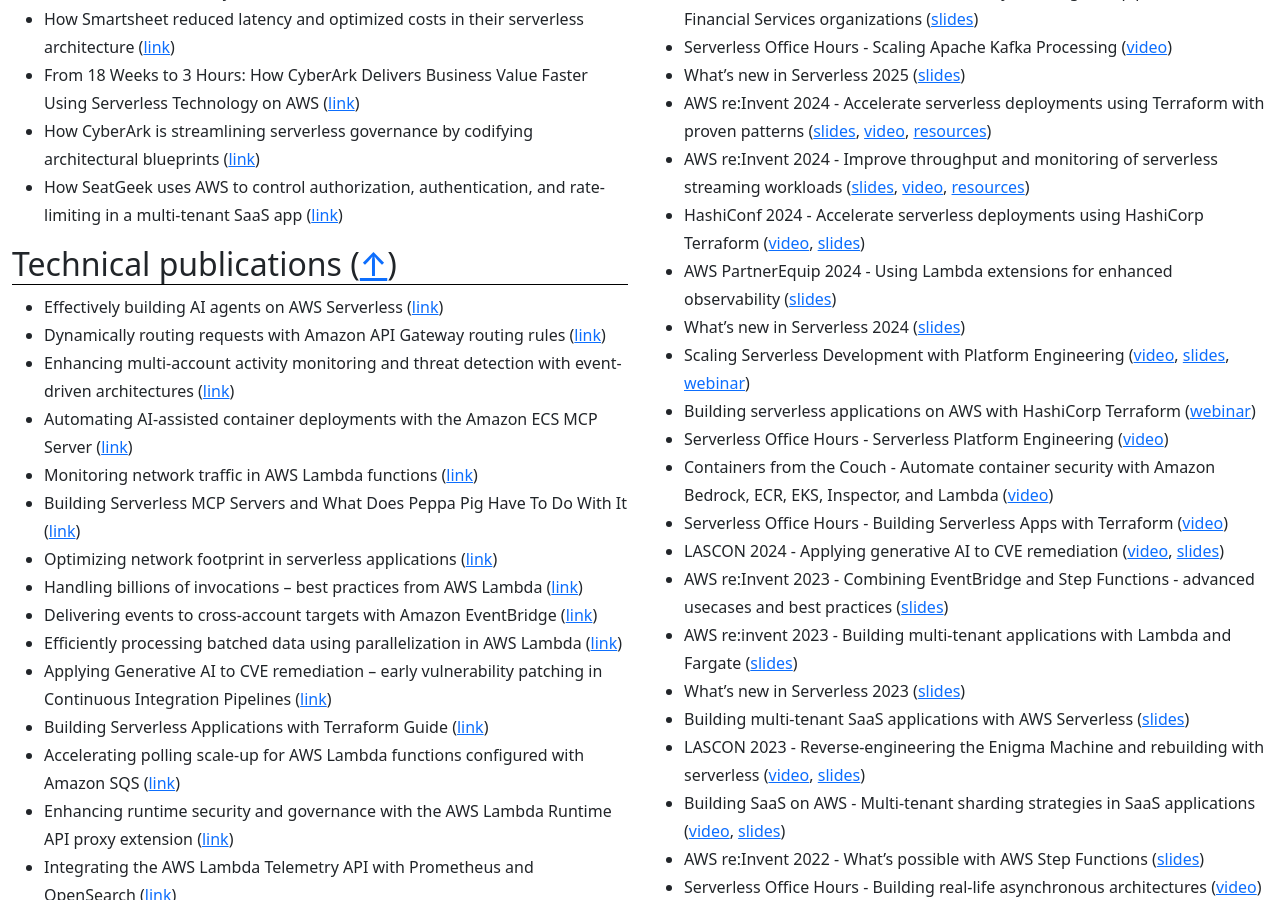
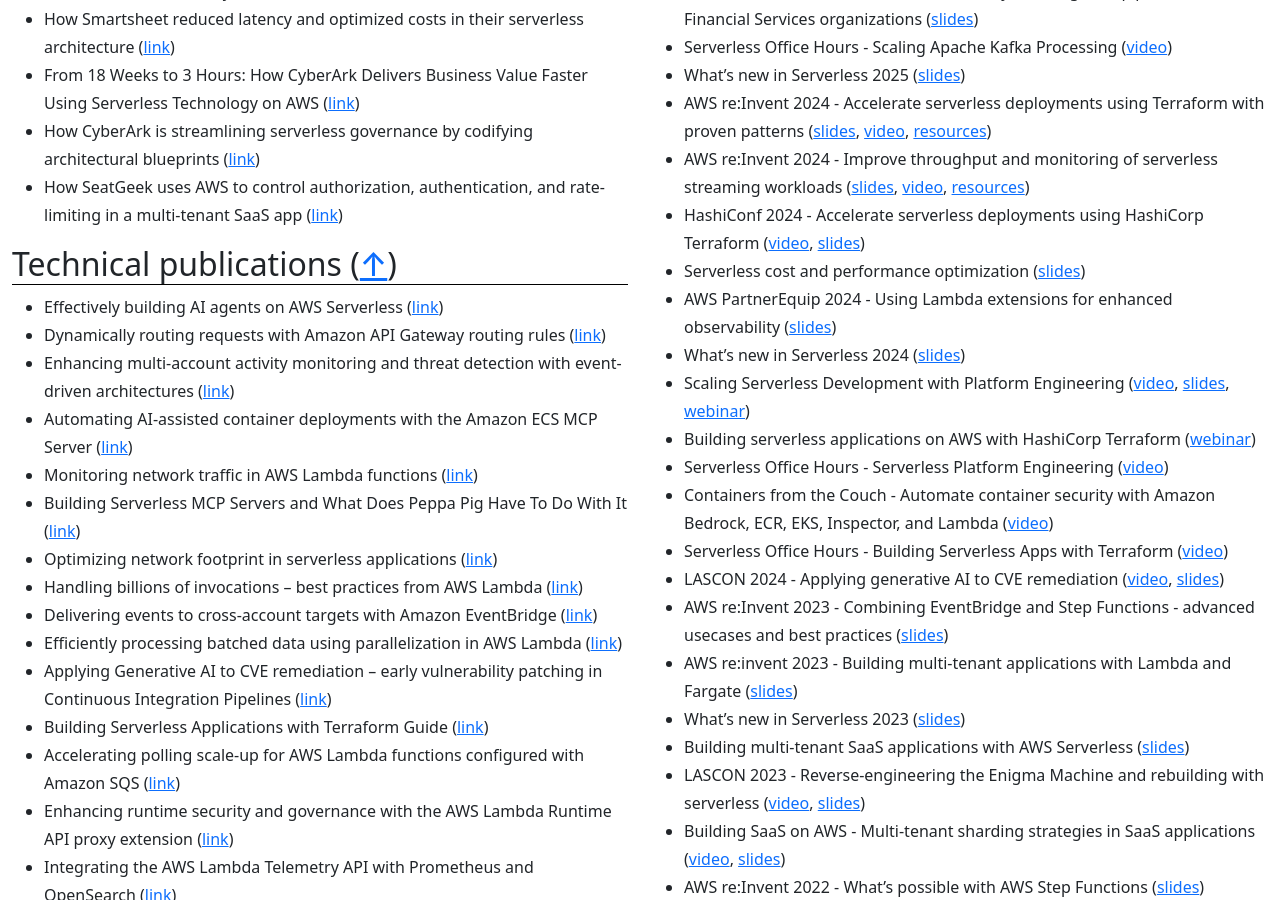
Before and after one commit to aal80/whoami, a Jekyll site: the page built from index.md, in a window 1280 px wide and 900 px high, scrolled down 816 px. Built offline with Jekyll 4.4.1, drawn with Linux system fonts in a browser that asks for light colours.

Commit message:
Update talks.md

```diff
--- a/_includes/talks.md
+++ b/_includes/talks.md
@@ -14,6 +14,7 @@
 - AWS re:Invent 2024 - Accelerate serverless deployments using Terraform with proven patterns ([slides](https://www.dropbox.com/scl/fi/g23cbpjwm8k6wr1xabzci/reinvent-2024-svs320-terraform-for-serverless.pdf?rlkey=o2zdnnn05r1dtvx7khohz0syh&st=lvqek48b&dl=0), [video](https://www.youtube.com/watch?v=fX7c2GGqTWs), [resources](https://aal80.github.io/reinvent2024-svs320))
 - AWS re:Invent 2024 - Improve throughput and monitoring of serverless streaming workloads ([slides](https://www.dropbox.com/scl/fi/i2o1j3492pmf3rylky1vj/reinvent-2024-svs217-improve-throughput-and-observability-serverless-streaming.pdf?rlkey=xqbn8f9g1ekvdyco6dbf3b2ye&st=7w5abp4n&dl=0), [video](https://www.youtube.com/watch?v=V8w35g7shIY), [resources](https://aal80.github.io/reinvent2024-svs217))
 - HashiConf 2024 - Accelerate serverless deployments using HashiCorp Terraform ([video](https://youtu.be/P2x9pahh_xc?si=0xSDlaigorKi2CpW), [slides](https://www.dropbox.com/scl/fi/ydtr3w77rmv3jx5wbgghj/hashiconf-2024-building-serverless-apps-with-terraform.pdf?rlkey=ca274dze8yk34avjkp10lxfog&st=7odkaka6&dl=0))
+- Serverless cost and performance optimization ([slides](https://www.dropbox.com/scl/fi/bcy8bexqxi7pzx2xf1il5/2023-serverless-cost-and-performance-optimization.pdf?rlkey=xjya6go2zqtsloqtnzbk02b3o&st=psy48xbd&dl=0))
 - AWS PartnerEquip 2024 - Using Lambda extensions for enhanced observability ([slides](https://www.dropbox.com/scl/fi/gcnv7d0v4s5tcst953fs1/2024-lambda-extensions-webinar.pdf?rlkey=zji0g4bxbmmb7o2kjb37vfa8m&st=ppnse93k&dl=0))
 - What's new in Serverless 2024 ([slides](https://www.dropbox.com/scl/fi/0enrrxtlh46vjwzd96m4b/2024-whats-new-in-serverless.pdf?rlkey=quo2lvudieshguipjh48x4q67&st=6ly7kr19&dl=0))
 - Scaling Serverless Development with Platform Engineering ([video](https://youtu.be/kTatoa32sBg?si=NXiZjccq_-70s3FC), [slides](https://www.dropbox.com/scl/fi/am6rs4f9ni0lc20nxb3am/2024-serverless-platform-engineering.pdf?rlkey=881opzgt9c2ajhiqysmm9ogde&st=t0dgs8y8&dl=0), [webinar](https://webinars.techstronglearning.com/scaling-serverless-development-with-platform-engineering))
```
